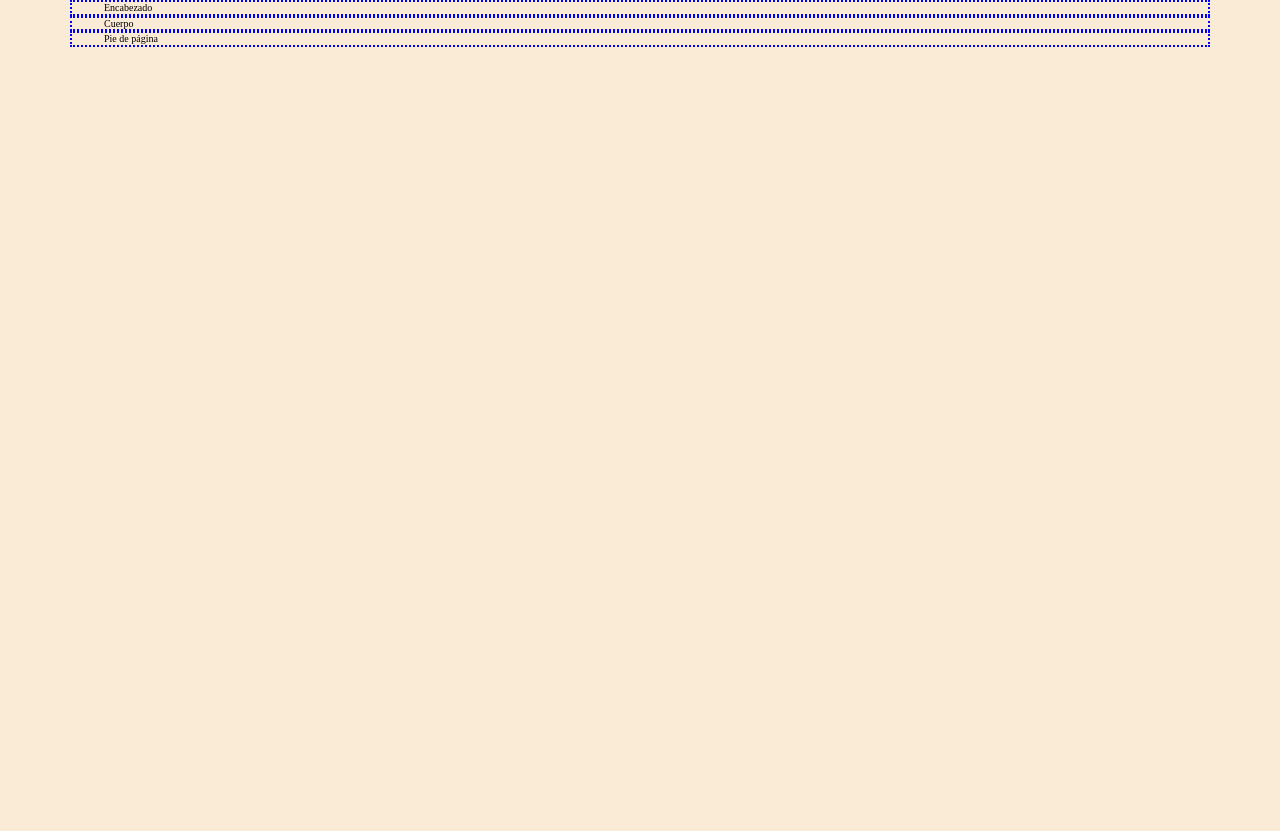
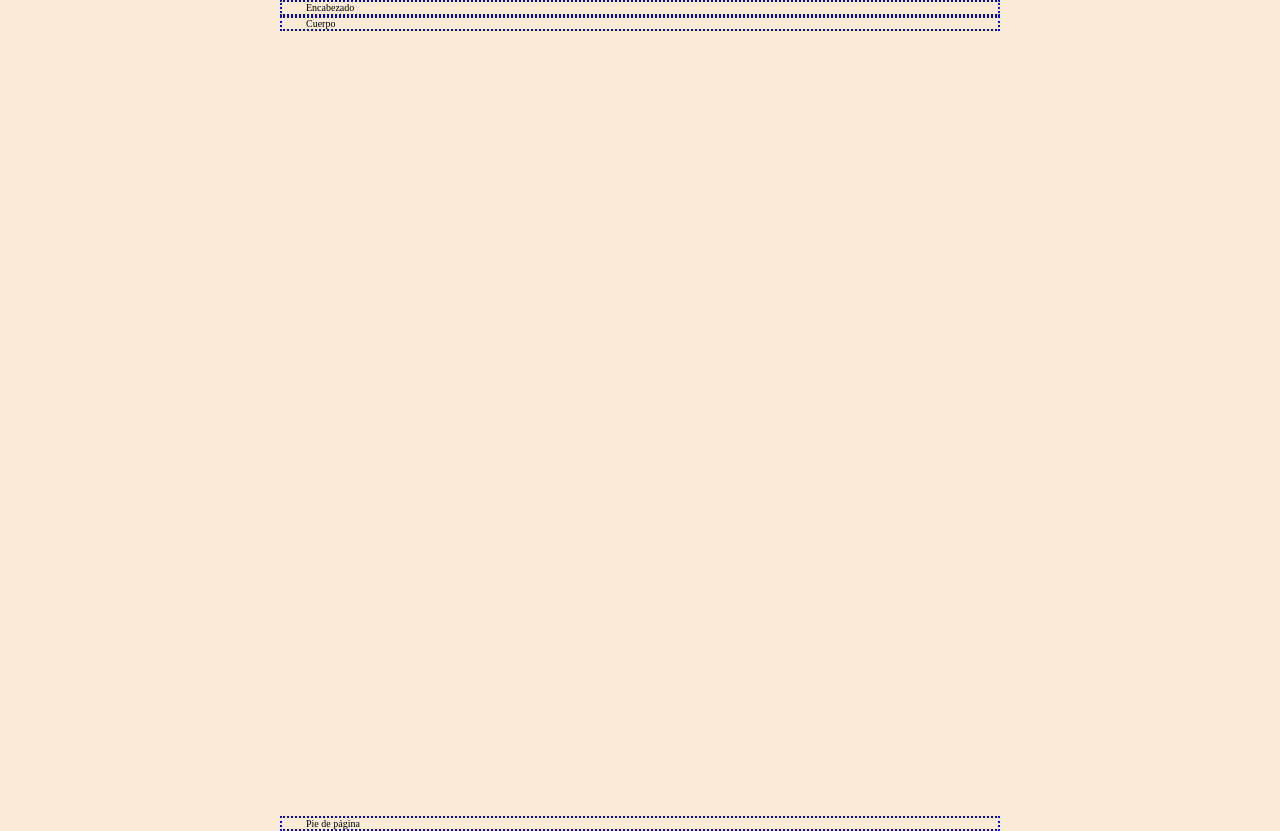
Before and after one commit to diegoamunoz/blogr-rws, a plain HTML site: page index.html in a window 1280 px wide. Before the commit the page ends 800 px from the top, so only its background shows below. Drawn offline with Linux system fonts and the light colour scheme.

Commit message:
se agranda el body y se ajusta la altura

```diff
--- a/css/index.css
+++ b/css/index.css
@@ -1,3 +1,10 @@
+html,
+body {
+    height: 100%;
+    margin: 0;
+    padding: 0;
+}
+
 html {
     font-size: 62.5%; }
      /**16px *0.625 = 10 px conversion en base 10*/
@@ -8,6 +15,17 @@ body {
     /** 14px; */
 }
 
+.main-container {
+    max-height: 100vh;
+    display: flex;
+    flex-direction: column;
+}
+
+.main {
+    flex-grow: 1;
+    max-height: 100vh;
+    height: 100vh;
+}
 /*Mobile First
 1. Todo lo que esté fuera de un media query es css enfocado al movil
 
@@ -36,27 +54,27 @@ Desktop first
 }
 
 /** Media queries */
-@media ( min-width: 567px ) {
+@media ( min-width: 56.7rem ) {
     .container {
-        max-width: 560px;
-        padding: 0 16px;
+        max-width: 56rem;
+        padding: 0 1.6rem;
     }
 }
-@media ( min-width: 768px ) {
+@media ( min-width: 76.8rem ) {
     .container {
-        max-width: 720px;
-        padding: 0 24px;
+        max-width: 72rem;
+        padding: 0 2.4rem;
     }
 }
-@media (min-width: 992px ) {
+@media (min-width: 99.2rem ) {
     .container {
         max-width: 980px;
-        padding: 0 32px;
+        padding: 0 3.2rem;
     }
 }
-@media (min-width: 1200px) {
+@media (min-width: 120rem) {
         .container {
-        max-width: 1140px;
-        padding: 0 40 px;
+        max-width: 114rem;
+        padding: 0 4rem;
     }
 }
--- a/index.html
+++ b/index.html
@@ -8,6 +8,7 @@
     <link rel="stylesheet" href="./css/index.css">
 </head>
 <body>
+    <div class="main_container">
         <header class="header">
             <div class="container">Encabezado</div>
         </header>
@@ -19,6 +20,8 @@
         <footer class="footer">
             <div class="container">Pie de página</div>
         </footer>
+    </div>
+
 
     <script src="./js/script.js"></script>
 </body>
```
Lines whose indentation alone changed are shown as unchanged.
